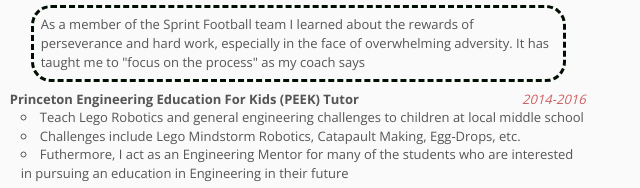
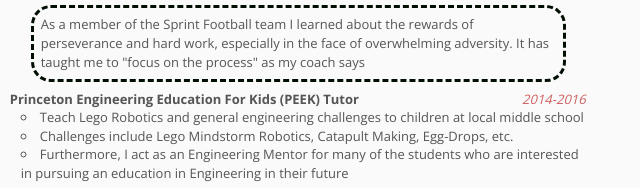
Before and after one commit to tkaye407/tkaye407.github.io, a plain HTML site: page index.html in a window 1280 px wide. Shown: the part 1348-1536 px from the top of the page, 513-1153 px from the left. Drawn offline with nearby package versions, Linux system fonts and the light colour scheme.

Commit message:
updated the resume

```diff
--- a/index.html
+++ b/index.html
@@ -431,8 +431,8 @@
                               <span class="alignright">  2014-2016  </span> </b>
                               <ul style="padding-left:30px">
                                 <li> Teach Lego Robotics and general engineering challenges to children at local middle school </li>
-                                <li> Challenges include Lego Mindstorm Robotics, Catapault Making, Egg-Drops, etc. </li>
-                                <li> Futhermore, I act as an Engineering Mentor for many of the students who are interested in pursuing an education in Engineering in their future </li>
+                                <li> Challenges include Lego Mindstorm Robotics, Catapult Making, Egg-Drops, etc. </li>
+                                <li> Furthermore, I act as an Engineering Mentor for many of the students who are interested in pursuing an education in Engineering in their future </li>
                                 <p class="content_quote"> PEEK is incredibly rewarding because I am able to get younger students excited about all engineering disciplines and the vast possibilities  </p>
                               </ul>
                             </li>
```
Also changed, not shown: 1 other file.
